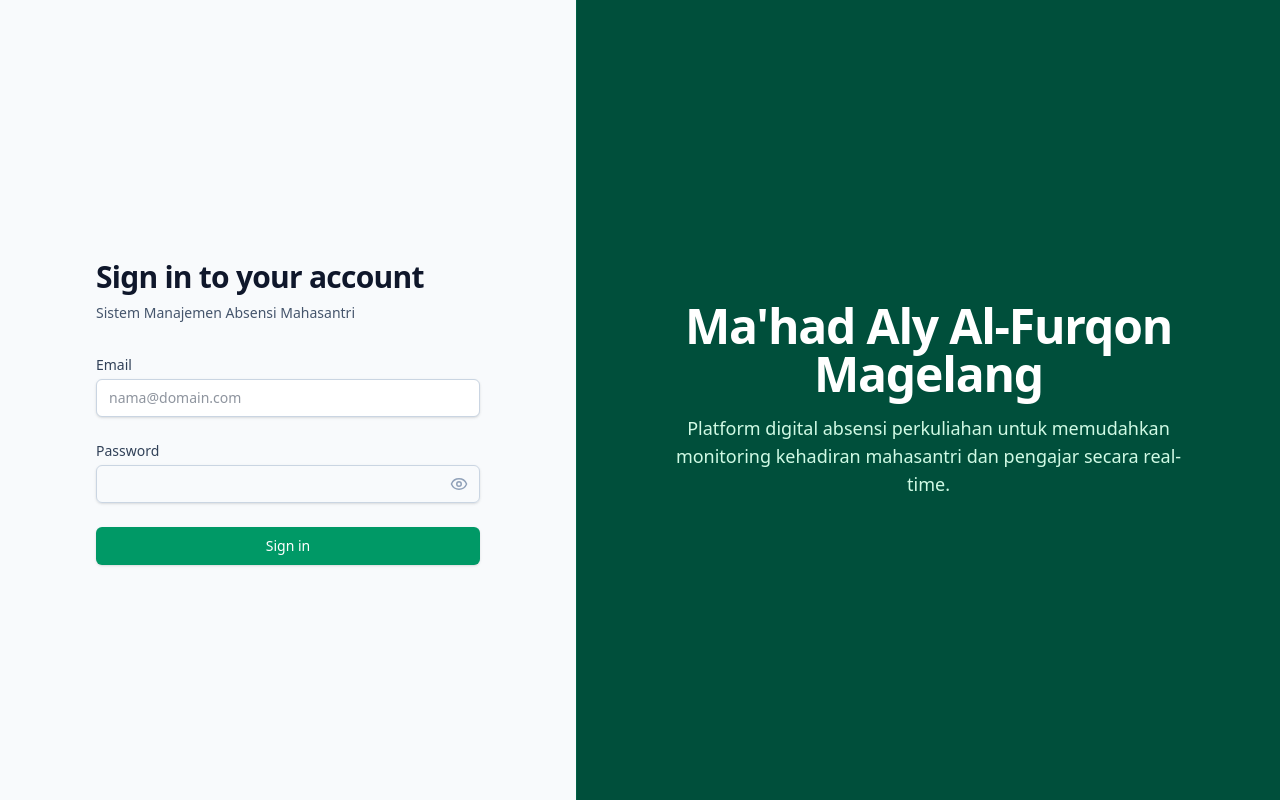
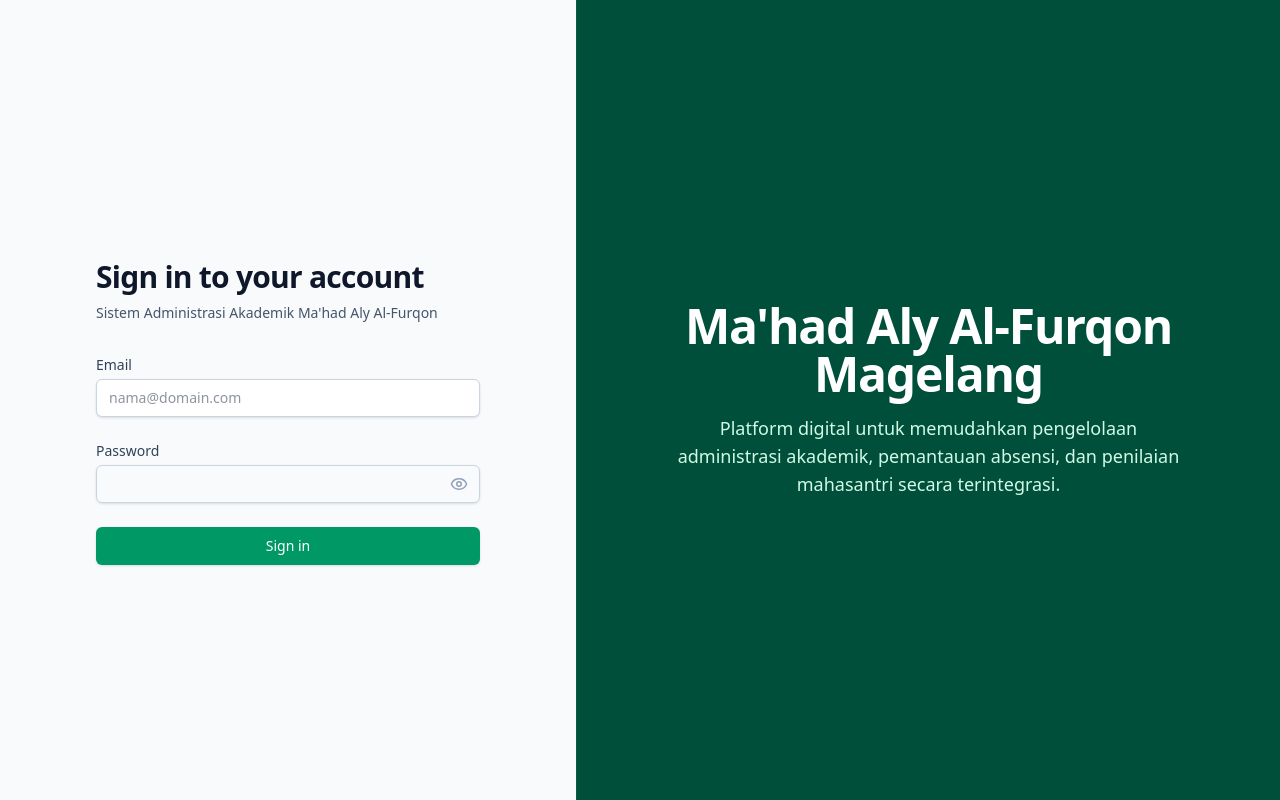
Before and after one commit to zahwisidik/siakad-maalfurqon, a React (Vite) app: page /login in a window 1280 px wide. Built offline with nearby package versions, Linux system fonts and the light colour scheme; no server answers.

Commit message:
refactor: rebrand as academic administration system
Updated application branding to reflect its broader scope as an academic administration system and adjusted the minimum attendance threshold requirement to 70%.

```diff
--- a/index.html
+++ b/index.html
@@ -4,7 +4,7 @@
     <meta charset="UTF-8" />
     <meta name="viewport" content="width=device-width, initial-scale=1.0" />
     <link rel="icon" type="image/png" href="/logo.png" />
-    <title>Sistem Absensi MAA</title>
+    <title>Sistem Administrasi Akademik MAA</title>
   </head>
   <body>
     <div id="root"></div>
--- a/metadata.json
+++ b/metadata.json
@@ -1,6 +1,6 @@
 {
-  "name": "Sistem Absensi MAA",
-  "description": "Sistem informasi manajemen absensi mahasantri dengan React, Tailwind, dan integrasi Google Apps Script + Google Sheets.",
+  "name": "Sistem Administrasi Akademik Ma'had Aly Al-Furqon",
+  "description": "Sistem informasi administrasi akademik dan manajemen absensi mahasantri dengan React, Tailwind, dan integrasi Google Apps Script + Google Sheets.",
   "requestFramePermissions": [],
   "majorCapabilities": [
     "MAJOR_CAPABILITY_SERVER_SIDE_GEMINI_API"
--- a/src/layouts/DashboardLayout.tsx
+++ b/src/layouts/DashboardLayout.tsx
@@ -47,7 +47,7 @@
       ? mahasantriMenus
       : pengajarMenus;
   const activeMenu = menus.find(m => location.pathname.startsWith(m.path));
-  const pageTitle = activeMenu ? activeMenu.name : 'Sistem Absensi';
+  const pageTitle = activeMenu ? activeMenu.name : 'Sistem Akademik';
 
   return (
     <div className="h-screen w-full bg-[#F8FAFC] font-sans text-slate-800 overflow-hidden flex">
--- a/src/pages/Login.tsx
+++ b/src/pages/Login.tsx
@@ -56,7 +56,7 @@
           <div>
             <h2 className="mt-6 text-3xl font-bold tracking-tight text-slate-900">Sign in to your account</h2>
             <p className="mt-2 text-sm text-slate-600">
-              Sistem Manajemen Absensi Mahasantri
+              Sistem Administrasi Akademik Ma'had Aly Al-Furqon
             </p>
           </div>
 
@@ -127,7 +127,7 @@
       <div className="relative hidden w-0 flex-1 lg:block bg-emerald-900 border-l border-emerald-800">
         <div className="absolute inset-0 h-full w-full object-cover p-12 flex flex-col justify-center items-center text-center text-white">
           <h1 className="text-5xl font-bold mb-4 font-sans tracking-tight">Ma'had Aly Al-Furqon Magelang</h1>
-          <p className="text-emerald-100 text-lg max-w-lg">Platform digital absensi perkuliahan untuk memudahkan monitoring kehadiran mahasantri dan pengajar secara real-time.</p>
+          <p className="text-emerald-100 text-lg max-w-lg">Platform digital untuk memudahkan pengelolaan administrasi akademik, pemantauan absensi, dan penilaian mahasantri secara terintegrasi.</p>
         </div>
       </div>
     </div>
--- a/src/pages/SetupGuide.tsx
+++ b/src/pages/SetupGuide.tsx
@@ -8,7 +8,7 @@
 
         <div className="prose prose-emerald max-w-none">
           <p>
-            Sistem Manajemen Absensi Mahasantri ini memiliki backend API berbasis Google Apps Script dengan database Google Sheets.
+            Sistem Administrasi Akademik Ma'had Aly Al-Furqon ini memiliki backend API berbasis Google Apps Script dengan database Google Sheets.
             Ikuti panduan berikut untuk menyiapkan database Anda sendiri:
           </p>
 
--- a/src/pages/mahasantri/components/AbsensiView.tsx
+++ b/src/pages/mahasantri/components/AbsensiView.tsx
@@ -276,7 +276,7 @@
         <div className="bg-white rounded-2xl border border-slate-200 p-5 shadow-sm space-y-5">
           <div>
             <h3 className="font-bold text-slate-850 text-sm">Persentase Kehadiran Per Mata Kuliah</h3>
-            <p className="text-[11px] text-slate-400 mt-1">Syarat wajib kelulusan kelas / akses UAS minimal adalah 75%.</p>
+            <p className="text-[11px] text-slate-400 mt-1">Syarat wajib kelulusan kelas / akses UAS minimal adalah 70%.</p>
           </div>
 
           <div className="space-y-4">
@@ -303,10 +303,7 @@
             })}
           </div>
 
-          <div className="p-3.5 rounded-xl bg-amber-50/50 border border-amber-100/70 text-[11px] text-amber-855 flex items-start gap-2 leading-relaxed">
-            <Info className="w-4 h-4 text-amber-600 shrink-0 mt-0.5" />
-            <span>Jika kehadiran di bawah 75%, modul ujian (KHS) akan tertangguhkan otomatis hingga memperoleh izin khusus dewan mahad.</span>
-          </div>
+
         </div>
 
         {/* Filters and Table List of Presensi */}
```
